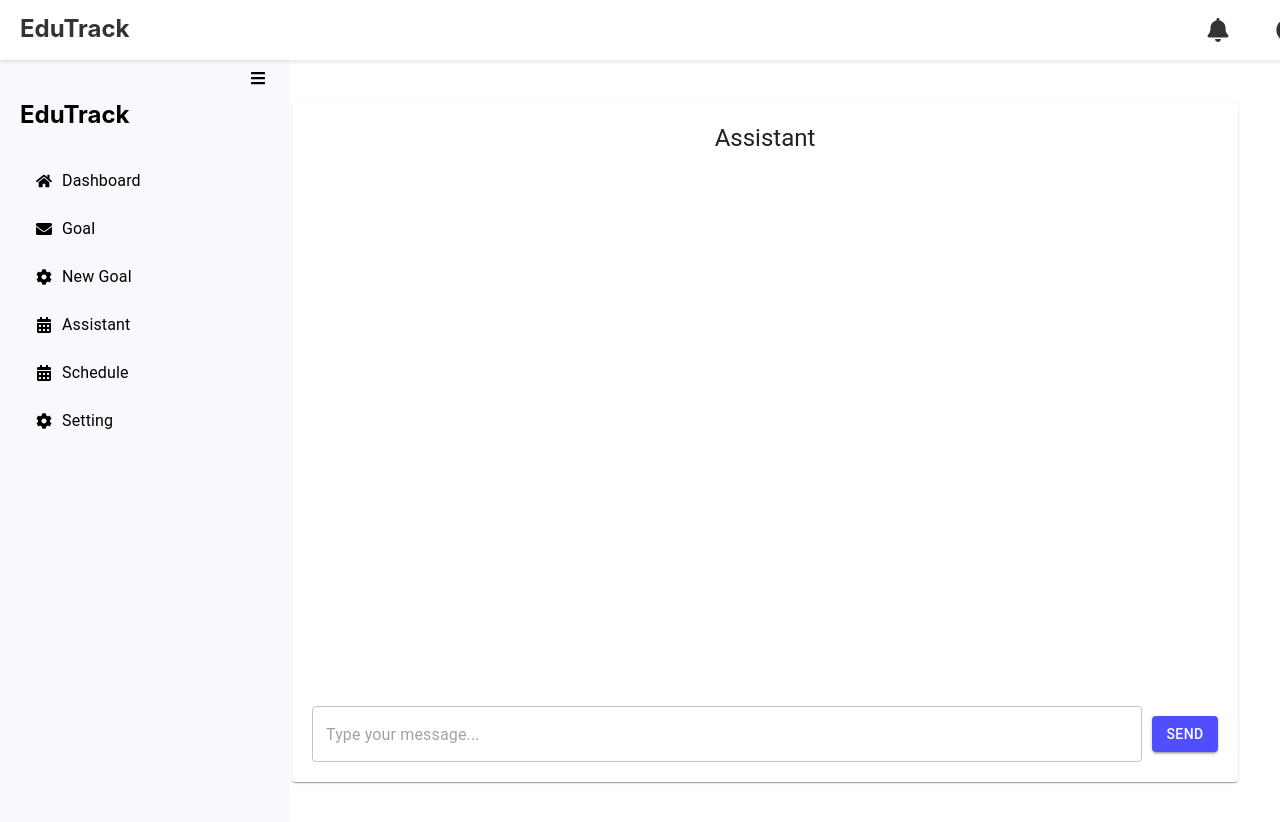
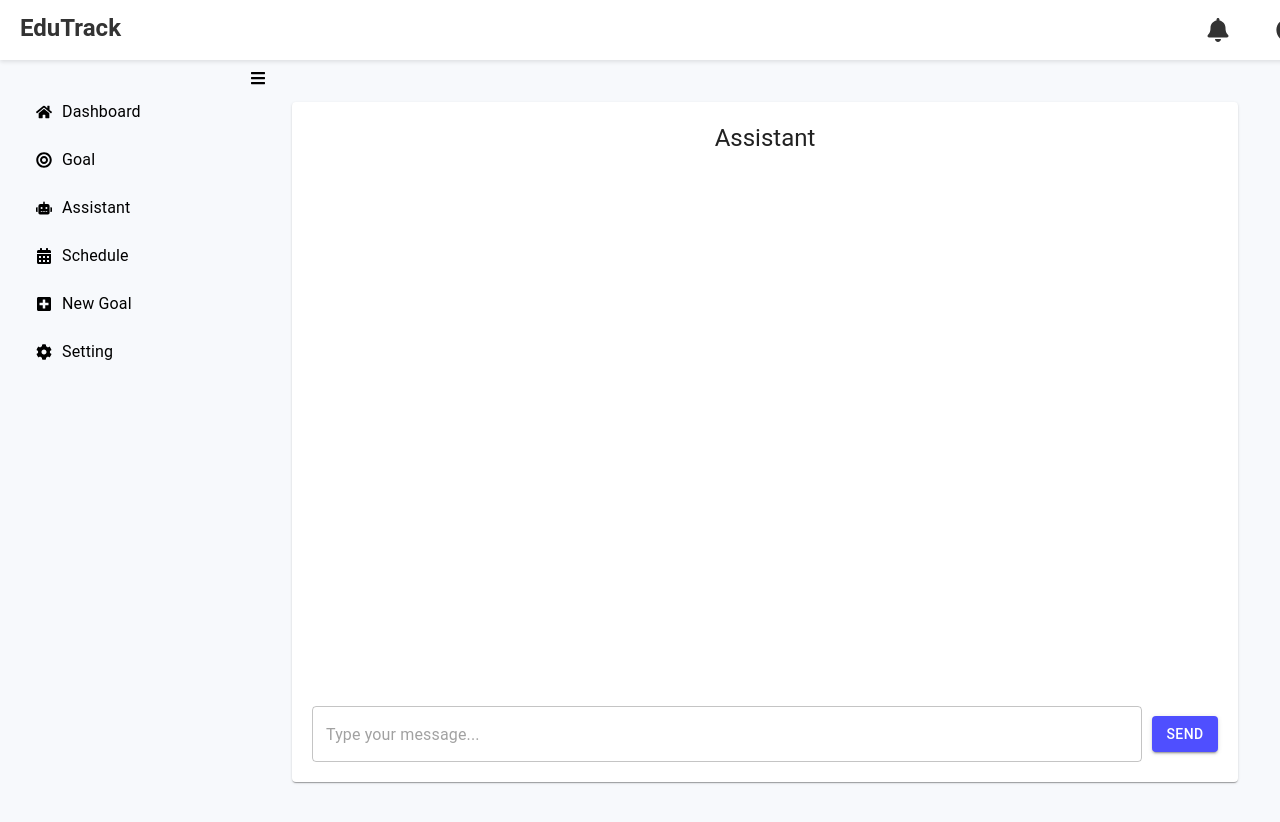
Before and after one commit to TuanNH76/uiux-project, a React (Create React App) app in the folder client/: page /assistant in a window 1280 px wide. Built offline with nearby package versions, Linux system fonts and the light colour scheme.

Commit message:
fix: sidebar

```diff
--- a/client/src/App.css
+++ b/client/src/App.css
@@ -1,4 +1,4 @@
-App.css
+/* App.css */
 body {
   margin: 0;
   font-family: 'Roboto', sans-serif;
@@ -75,7 +75,7 @@ body {
   z-index: 1000;
 }
 
-.sidebar.collapsed ~ .toggle-btn {
+.content.collapsed .toggle-btn {
   left: 60px;
 }
 
--- a/client/src/App.js
+++ b/client/src/App.js
@@ -15,13 +15,9 @@ function App() {
   const [goals, setGoals] = useState([]);
 
   useEffect(() => {
-    // Xóa dữ liệu localStorage khi trang được tải
     localStorage.clear();
-    // Thêm goalData vào localStorage
     localStorage.setItem('goalData', JSON.stringify(goalData));
-    // Lấy dữ liệu goal từ localStorage
     const storedGoalData = JSON.parse(localStorage.getItem('goalData'));
-    // Cập nhật state goals
     setGoals(storedGoalData);
   }, []);
 
--- a/client/src/components/Sidebar.js
+++ b/client/src/components/Sidebar.js
@@ -1,33 +1,31 @@
 import React from 'react';
 import { List, ListItem, ListItemText } from '@mui/material';
-import { FaHome, FaTasks, FaChartLine, FaCalendarAlt, FaEnvelope, FaCog } from 'react-icons/fa';
+import { FaHome, FaBullseye, FaRobot, FaCalendarAlt, FaCog, FaPlusSquare } from 'react-icons/fa';
 import { Link } from 'react-router-dom';
 import '../App.css';
 const Sidebar = ({ isCollapsed }) => {
   return (
     <div className={`sidebar ${isCollapsed ? 'collapsed' : ''}`}>
-      <h2>EduTrack</h2>
       <List>
         <ListItem button className="sidebar-item" component={Link} to="/">
           <FaHome />
           <ListItemText primary="Dashboard" />
         </ListItem>
-
         <ListItem button className="sidebar-item" component={Link} to="/goals">
-          <FaEnvelope />
+          <FaBullseye />
           <ListItemText primary="Goal" />
         </ListItem>
-        <ListItem button className="sidebar-item" component={Link} to="/newgoal">
-          <FaCog />
-          <ListItemText primary="New Goal" />
-        </ListItem>
         <ListItem button className="sidebar-item" component={Link} to="/assistant">
-          <FaCalendarAlt />
+          <FaRobot />
           <ListItemText primary="Assistant" />
         </ListItem>
         <ListItem button className="sidebar-item" component={Link} to="/schedule">
           <FaCalendarAlt />
           <ListItemText primary="Schedule" />
+        </ListItem>
+        <ListItem button className="sidebar-item" component={Link} to="/newgoal">
+          <FaPlusSquare />
+          <ListItemText primary="New Goal" />
         </ListItem>
         <ListItem button className="sidebar-item" component={Link} to="/setting">
           <FaCog />
--- a/client/src/routes/AppRouter.js
+++ b/client/src/routes/AppRouter.js
@@ -12,11 +12,11 @@ import { FaBars } from 'react-icons/fa';
 import Navbar from '../components/Navbar';
 import GoalDetailPage from '../pages/goal/GoalDetailPage';
 import ToDoKPIDetailPage from '../pages/goal/ToDoKPIDetailPage';
-import QuantityKPIDetailPage from '../pages/goal/QuantityKPIDetailPage'
+import QuantityKPIDetailPage from '../pages/goal/QuantityKPIDetailPage';
 import WeightedKPIDetailPage from '../pages/goal/WeightedKPIDetailPage';
 import NewGoalPage from '../pages/newgoal/NewGoalPage';
-import Assistant from '../pages/assistant/Assistant'
-import '../App';
+import Assistant from '../pages/assistant/Assistant';
+import '../App.css';
 
 function AppRouter() {
 
```
